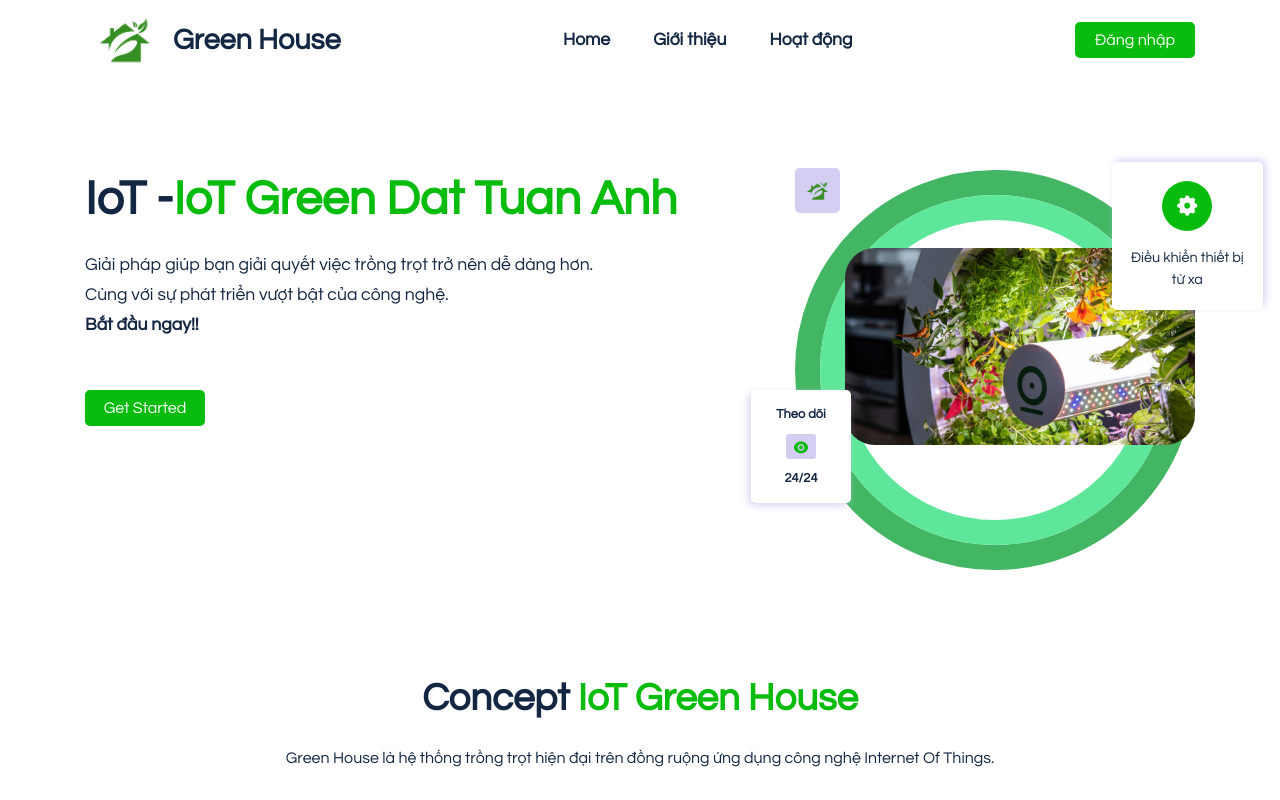
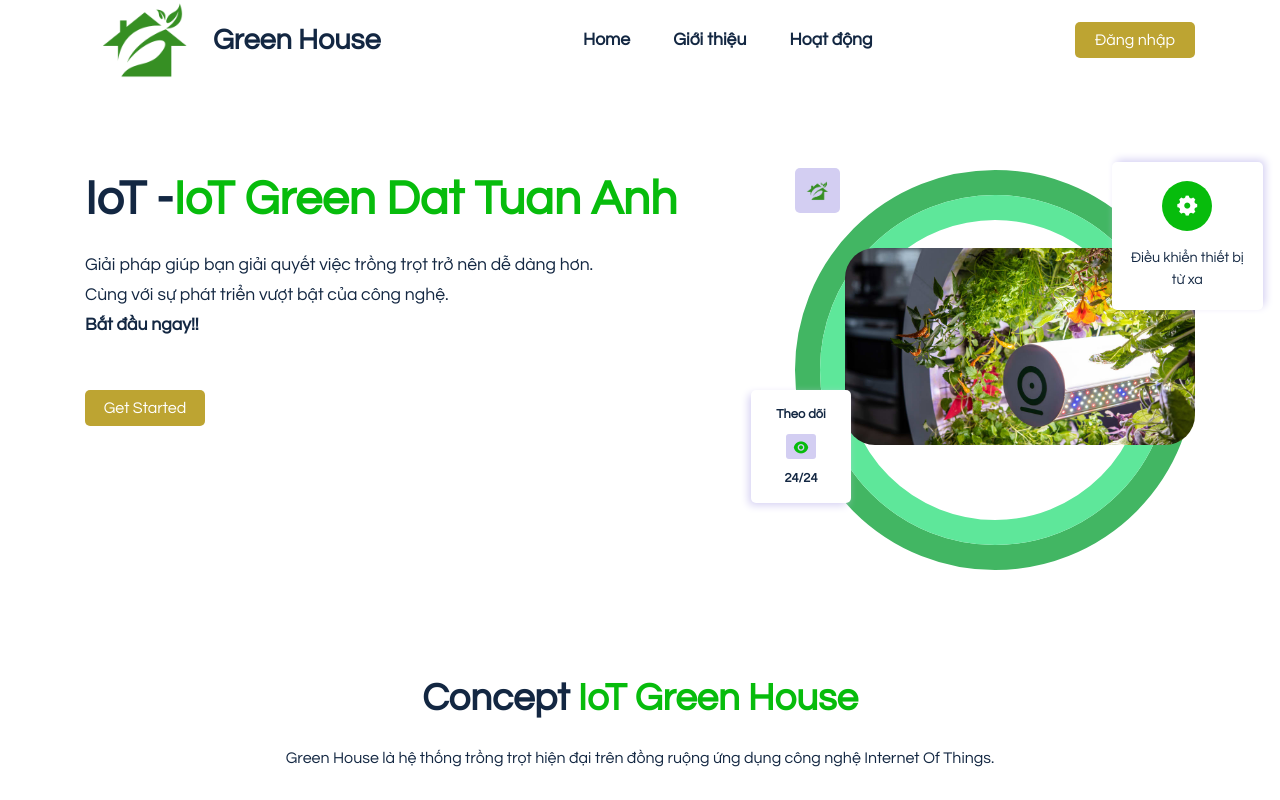
Before and after one commit to QuocDat1219/IoT-giam-sat-vuon-thong-minh, a React (Create React App) app: page / in a window 1280 px wide. Shown: the top 800 px of the page. Built offline with nearby package versions, Linux system fonts and the light colour scheme.

Commit message:
Update header.css

```diff
--- a/src/components/LandingPage/Style/header.css
+++ b/src/components/LandingPage/Style/header.css
@@ -18,7 +18,7 @@
 
 .logo__img {
     /* background     : var(--bg-gradient); */
-    width          : 80px;
+    width          : 120px;
     height         : 80px;
     line-height    : 35px;
     padding        : 10px;
@@ -66,7 +66,7 @@
     height: 36px !important;
     width: 120px ;
     display: flex;
-    background-color: var(--primary-color);
+    background-color: hsl(49, 58%, 47%);
 
     justify-content: center;
     align-items: center;
```
